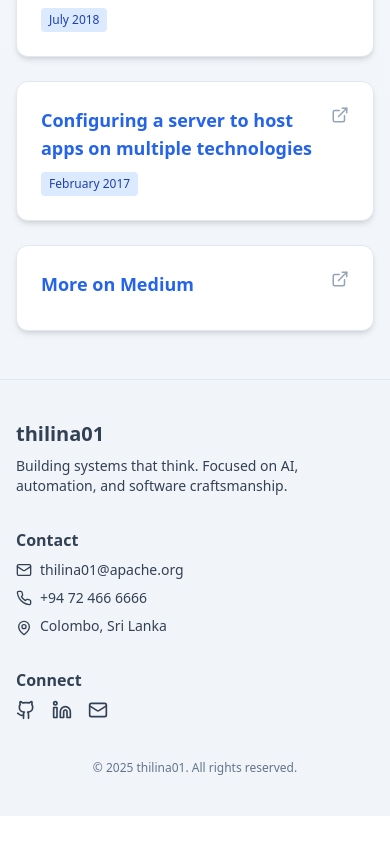
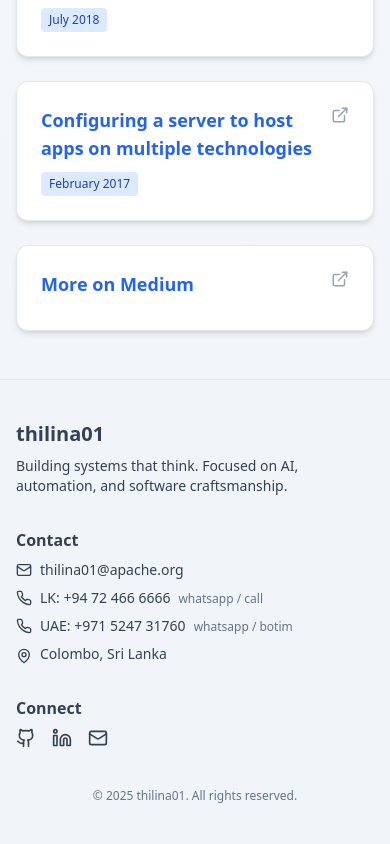
Before and after one commit to thilina01/thilina01.github.io, a React (Vite) app: page / in a window 390 px wide. Shown: the part 7424-8268 px from the top of the page. Before the commit the page ends 8240 px from the top, so only its background shows below. Built offline with nearby package versions, Linux system fonts and the light colour scheme.

Commit message:
phone list support

```diff
--- a/src/components/Footer.jsx
+++ b/src/components/Footer.jsx
@@ -25,12 +25,28 @@ export default function Footer() {
                 {site.email}
               </a>
             </li>
-            <li className="flex items-center gap-2">
-              <Phone size={16} />
-              <a href={`tel:${site.phone.replace(/ /g, "")}`} className="hover:text-blue-500">
-                {site.phone}
-              </a>
-            </li>
+{site.phones.map((p, idx) => (
+  <li key={idx} className="flex items-start gap-2 text-sm">
+    <Phone size={16} className="mt-0.5" />
+    <div>
+      <span className="font-medium">
+        {p.label}:{" "}
+        <a
+          href={`tel:${p.number.replace(/ /g, "")}`}
+          className="hover:text-blue-500"
+        >
+          {p.number}
+        </a>
+      </span>
+      <span className="ml-2 text-xs text-slate-500 dark:text-slate-400">
+        {p.supports.join(" / ")}
+      </span>
+    </div>
+  </li>
+))}
+
+
+
             <li className="flex items-start gap-2">
               <MapPin size={16} className="mt-1" />
               <address className="not-italic">
--- a/src/data/site.json
+++ b/src/data/site.json
@@ -8,7 +8,18 @@
   "domain": "www.thilina01.com",
   "previewImage": "/assets/preview.jpg",
   "email": "thilina01@apache.org",
-  "phone": "+94 72 466 6666",
+  "phones": [
+    {
+      "label": "LK",
+      "number": "+94 72 466 6666",
+      "supports": ["whatsapp", "call"]
+    },
+    {
+      "label": "UAE",
+      "number": "+971 5247 31760",
+      "supports": ["whatsapp", "botim"]
+    }
+],
   "address": "Colombo, Sri Lanka",
   "organization": "SLConsulTech",
   "favicon": "/favicon.png",
```
